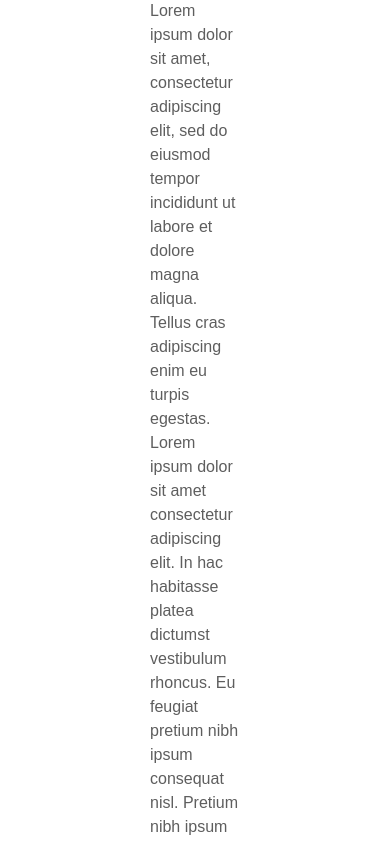
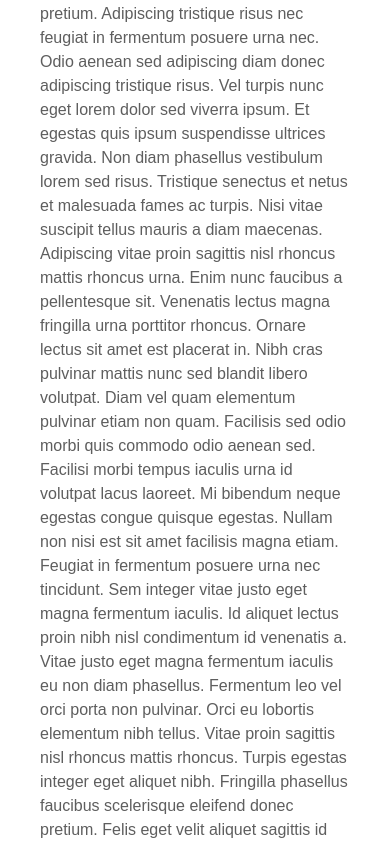
Before and after one commit to juborajnaofel/introduction-to-webdevelopment-uiuappf-practice-files, a plain HTML site: page mysite/index.html in a window 390 px wide. Shown: the part 539-1380 px from the top of the page. Drawn offline with Linux system fonts and the light colour scheme.

Commit message:
episode 3 style.css

```diff
--- a/mysite/css/style.css
+++ b/mysite/css/style.css
@@ -114,8 +114,8 @@ body {
 
 @media (max-width: 620px){
     body {
-        margin:10px;
-        padding:100px;
+        margin:0px;
+        padding:0px;
     }
 	#leftcolumn {
 		float: none;
```
